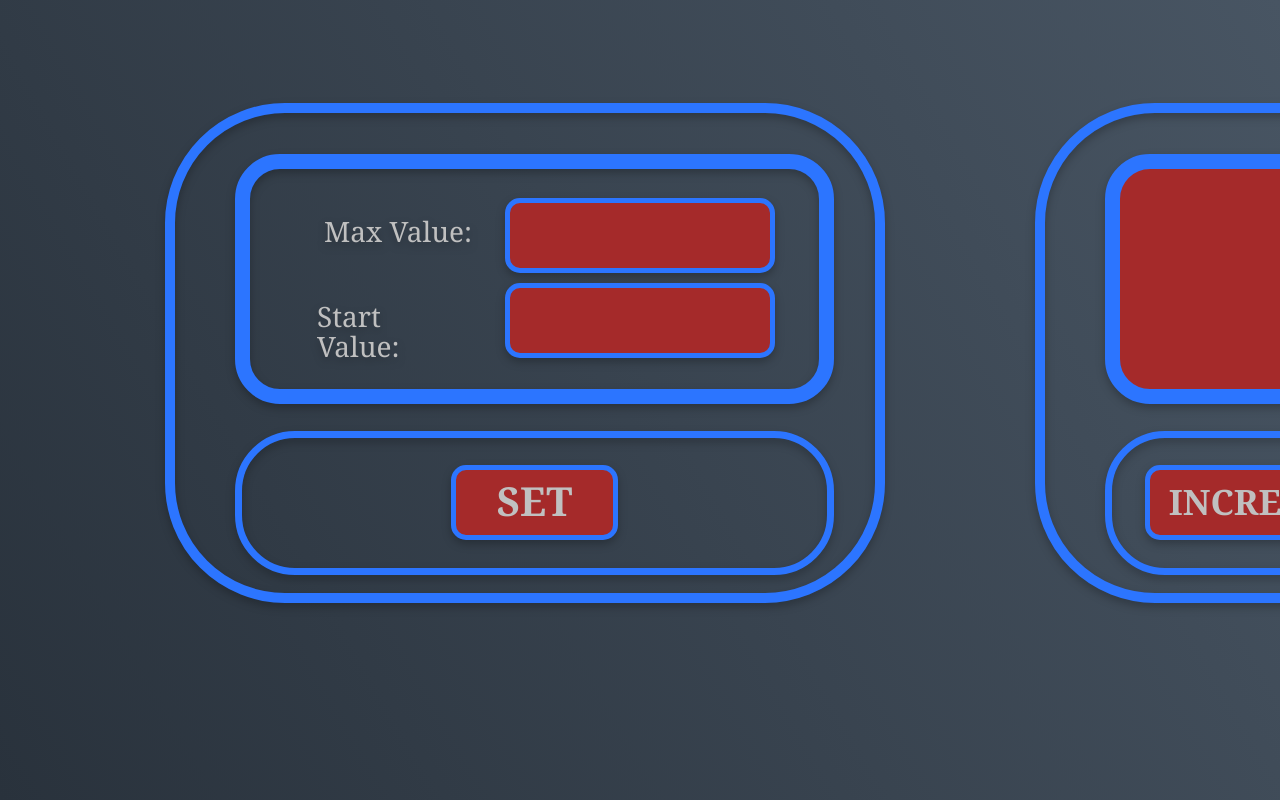
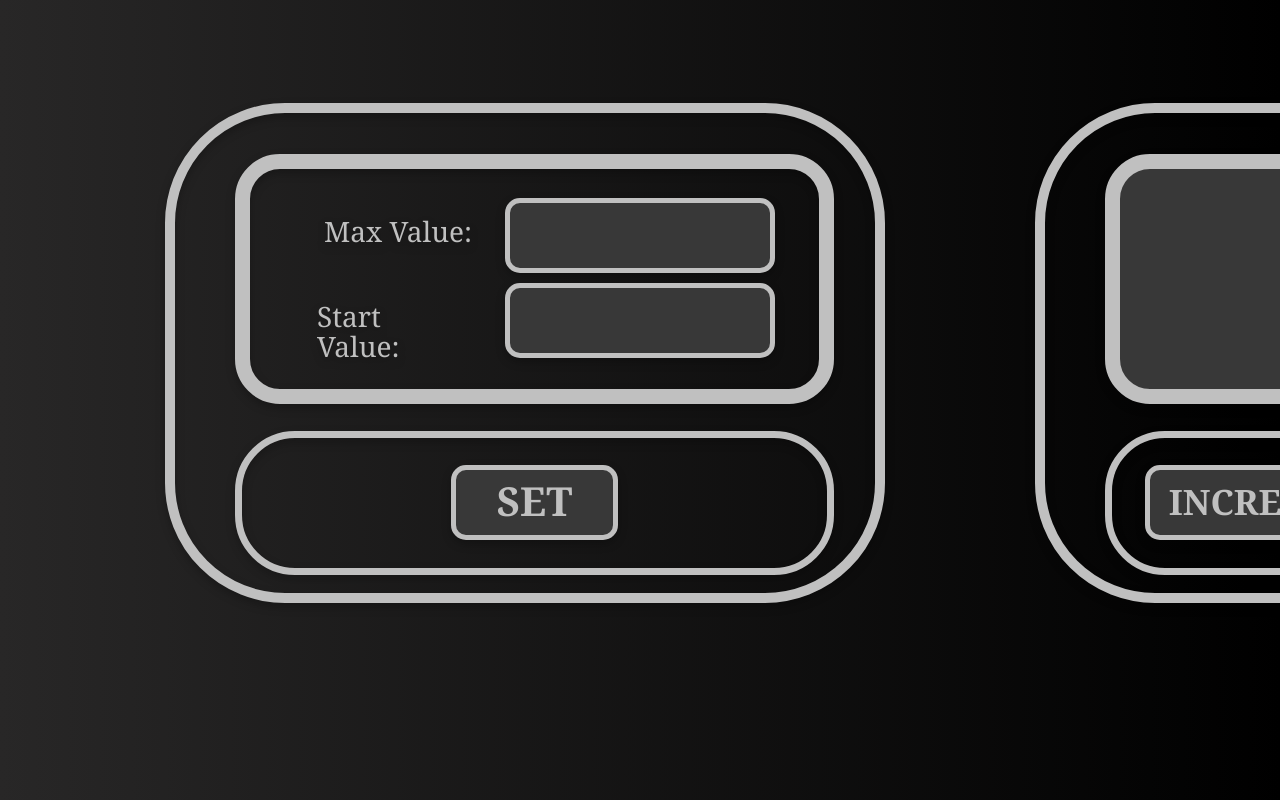
Before and after one commit to ellijahcuts/clickCounter, a React (Create React App) app: page / in a window 1280 px wide. Built offline with nearby package versions, Linux system fonts and the light colour scheme.

Commit message:
colors swap

```diff
--- a/src/App.module.css
+++ b/src/App.module.css
@@ -1,5 +1,5 @@
 .Core {
-  background-image: linear-gradient(60deg, #29323c 0%, #485563 100%);
+  background-image: linear-gradient(to right, #282727 0%, black 100%);
   width: 100%;
   height: 100%;
   position: absolute;
--- a/src/components/CounterSettings/CounterSetting.module.css
+++ b/src/components/CounterSettings/CounterSetting.module.css
@@ -5,7 +5,7 @@
     left: 165px;
     top: calc(50% - 500px/2 - 47.5px);
 
-    border: 10px solid #2C75FF;
+    border: 10px solid #C0C0C0;
     box-sizing: border-box;
     filter: drop-shadow(0px 4px 4px rgba(0, 0, 0, 0.25));
     border-radius: 120px;
@@ -18,7 +18,7 @@
     left: 60px;
     top: 41px;
 
-    border: 15px solid #2C75FF;
+    border: 15px solid #C0C0C0;
     box-sizing: border-box;
     border-radius: 45px;
 }
@@ -29,8 +29,8 @@
     left: 330px;
     top: 85px;
 
-    background: #A52A2A;
-    border: 5px solid #2C75FF;
+    background: rgb(56, 56, 56);
+    border: 5px solid #C0C0C0;
     box-sizing: border-box;
     border-radius: 15px;
 
@@ -47,8 +47,8 @@
     left: 330px;
     top: 170px;
 
-    background: #A52A2A;
-    border: 5px solid #2C75FF;
+    background: rgb(56, 56, 56);
+    border: 5px solid #C0C0C0;
     box-sizing: border-box;
     border-radius: 15px;
 
@@ -65,7 +65,7 @@
     left: 60px;
     top: 318px;
 
-    border: 7px solid #2C75FF;
+    border: 7px solid #C0C0C0;
     box-sizing: border-box;
     border-radius: 60px;
 }
@@ -76,8 +76,8 @@
     left: 276px;
     top: 352px;
 
-    background: #A52A2A;
-    border: 5px solid #2C75FF;
+    background: rgb(56, 56, 56);
+    border: 5px solid #C0C0C0;
     box-sizing: border-box;
     border-radius: 15px;
 
@@ -111,6 +111,7 @@
     left: 149px;
     top: 103px;
 
+
     font-family: Georgia, serif;
     font-style: normal;
     font-weight: normal;
--- a/src/components/CounterValue/CounterValue.module.css
+++ b/src/components/CounterValue/CounterValue.module.css
@@ -4,7 +4,7 @@
     height: 500px;
     left: 1035px;
     top: calc(50% - 500px/2 - 47.5px);
-    border: 10px solid #2C75FF;
+    border: 10px solid #C0C0C0;
     box-sizing: border-box;
     filter: drop-shadow(0px 4px 4px rgba(0, 0, 0, 0.25));
     border-radius: 120px;
@@ -16,8 +16,8 @@
     height: 250px;
     left: 60px;
     top: 41px;
-    background: #A52A2A;
-    border: 15px solid #2C75FF;
+    background: rgb(56, 56, 56);
+    border: 15px solid #C0C0C0;
     box-sizing: border-box;
     border-radius: 45px;
 
@@ -35,7 +35,7 @@
     height: 144px;
     left: 60px;
     top: 318px;
-    border: 7px solid #2C75FF;
+    border: 7px solid #C0C0C0;
     box-sizing: border-box;
     border-radius: 60px;
 }
@@ -46,8 +46,8 @@
     height: 75px;
     left: 100px;
     top: 352px;
-    background: #A52A2A;
-    border: 5px solid #2C75FF;
+    background: rgb(56, 56, 56);
+    border: 5px solid #C0C0C0;
     box-sizing: border-box;
     border-radius: 15px;
 
@@ -86,8 +86,8 @@
     height: 75px;
     left: 390px;
     top: 352px;
-    background: #A52A2A;
-    border: 5px solid #2C75FF;
+    background: rgb(56, 56, 56);
+    border: 5px solid #C0C0C0;
     box-sizing: border-box;
     border-radius: 15px;
 
```
